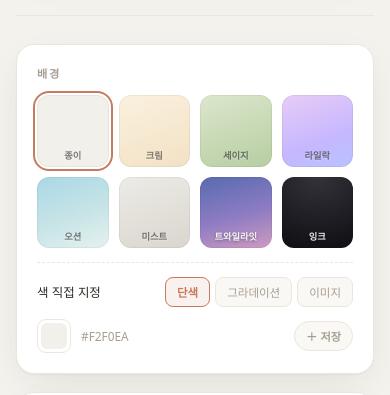
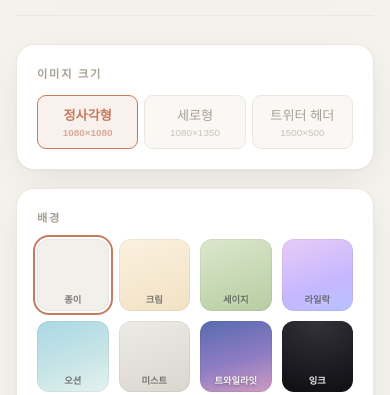
Before and after one commit to DearMySn1p3r/DearMySn1p3r_47, a plain HTML site: page index.html in a window 390 px wide. Shown: the part 449-844 px from the top of the page. Drawn offline with nearby package versions, Linux system fonts and the light colour scheme; a web font is replaced by a local one.

Commit message:
Update index.html

```diff
--- a/index.html
+++ b/index.html
@@ -4,8 +4,6 @@
 <meta charset="UTF-8">
 <meta name="viewport" content="width=device-width, initial-scale=1.0">
 <title>Excerpt Card Maker</title>
-  <link rel="icon" type="image/png" href="MOMO.png">
-  <link rel="apple-touch-icon" href="MOMO.png">
 <link rel="stylesheet" as="style" crossorigin href="https://cdn.jsdelivr.net/gh/orioncactus/pretendard@v1.3.9/dist/web/static/pretendard.css" />
 <link rel="stylesheet" href="https://fonts.googleapis.com/css2?family=Noto+Serif+KR:wght@200;300;400;500;700&family=Noto+Sans+KR:wght@200;300;400;500;700&family=Nanum+Myeongjo:wght@400;700&family=Gowun+Batang:wght@400;700&family=Gowun+Dodum&family=Hahmlet:wght@200;300;400;500;700&display=swap">
 <style>
@@ -162,6 +160,15 @@ textarea.sub{min-height:48px;resize:vertical;line-height:1.5;}
   <section class="panel">
 
     <div class="card">
+      <div class="lbl">이미지 크기</div>
+      <div class="seg" id="segSize">
+        <button class="on" onclick="setSize('square',this)">정사각형<br><span style="font-size:.62rem;opacity:.6;">1080×1080</span></button>
+        <button onclick="setSize('portrait',this)">세로형<br><span style="font-size:.62rem;opacity:.6;">1080×1350</span></button>
+        <button onclick="setSize('twitter',this)">트위터 헤더<br><span style="font-size:.62rem;opacity:.6;">1500×500</span></button>
+      </div>
+    </div>
+
+    <div class="card">
       <div class="lbl">배경</div>
       <div class="swatches" id="swatches"></div>
       <div class="cust">
@@ -308,7 +315,7 @@ const PRESETS=[
   {id:'ink',   nm:'잉크',     css:'radial-gradient(120% 100% at 50% 0%,#34323A,#121116)', color:'light'},
 ];
 const COLORS={dark:{q:'#2C2823',op:.7},light:{q:'#FFFFFF',op:.82}};
-const state={mode:'preset',presetId:'paper',savedIdx:-1,bgCss:'#F2F0EA',color:'dark',colorLocked:false,font:"'Pretendard',sans-serif",align:'left',valign:'center',wrap:'keep-all',fontSize:34,lineHeight:1.72,letterSpacing:0,padX:84,padY:110,customMode:'solid',dir:'180deg',weight:300,italic:false};
+const state={mode:'preset',presetId:'paper',savedIdx:-1,bgCss:'#F2F0EA',color:'dark',colorLocked:false,font:"'Pretendard',sans-serif",align:'left',valign:'center',wrap:'keep-all',fontSize:34,lineHeight:1.72,letterSpacing:0,padX:84,padY:110,customMode:'solid',dir:'180deg',weight:300,italic:false,sizeId:'square'};
 
 const editor=document.getElementById('editor');
 const ICON_MOON='<svg width="18" height="18" viewBox="0 0 24 24" fill="none" stroke="currentColor" stroke-width="1.7" stroke-linecap="round" stroke-linejoin="round"><path d="M21 12.8A9 9 0 1 1 11.2 3a7 7 0 0 0 9.8 9.8z"/></svg>';
@@ -318,11 +325,16 @@ function loadLS(k){try{return JSON.parse(localStorage.getItem(k))||[];}catch(e){
 function saveLS(k,v){try{localStorage.setItem(k,JSON.stringify(v));}catch(e){}}
 let myBg=loadLS(LS_BG), myHl=loadLS(LS_HL);
 let settingsReady=false;
-const SET_KEYS=['font','fontSize','lineHeight','letterSpacing','padX','padY','align','valign','wrap','color','colorLocked','mode','presetId','bgCss','customMode','dir'];
+const SET_KEYS=['font','fontSize','lineHeight','letterSpacing','padX','padY','align','valign','wrap','color','colorLocked','mode','presetId','bgCss','customMode','dir','sizeId'];
 function saveSettings(){if(!settingsReady)return;clearTimeout(saveSettings._t);saveSettings._t=setTimeout(()=>{const o={};SET_KEYS.forEach(k=>o[k]=state[k]);saveLS(LS_SET,o);},250);}
 function loadSettings(){let o;try{o=JSON.parse(localStorage.getItem(LS_SET));}catch(e){o=null;}if(o&&typeof o==='object'){SET_KEYS.forEach(k=>{if(o[k]!==undefined)state[k]=o[k];});}try{if(!localStorage.getItem('excerpt.lhfix.v3')){if(state.lineHeight>1.8)state.lineHeight=1.72;localStorage.setItem('excerpt.lhfix.v3','1');}}catch(_){}settingsReady=true;}
 function setVal(key){const el=document.getElementById('v-'+key);if(!el)return;const v=state[key];const u=key==='lineHeight'?'x':'px';const disp=key==='letterSpacing'?(+v).toFixed(1):(key==='lineHeight'?(+v).toFixed(2):v);el.innerHTML=disp+'<span class="u">'+u+'</span>';}
 function restoreUI(){
+  // 이미지 크기 복원
+  if(!SIZES[state.sizeId])state.sizeId='square';
+  const sz=curSize();const cv=document.getElementById('canvas');cv.style.width=sz.w+'px';cv.style.height=sz.h+'px';
+  const wrap=document.querySelector('.canvas-wrap');if(wrap)wrap.style.aspectRatio=sz.w+' / '+sz.h;
+  const sord={square:0,portrait:1,twitter:2};document.querySelectorAll('#segSize button').forEach((b,i)=>b.classList.toggle('on',i===(sord[state.sizeId]!==undefined?sord[state.sizeId]:0)));
   document.querySelectorAll('#fonts .fbtn').forEach(b=>b.classList.toggle('on',b.dataset.f===state.font));
   const am={left:0,center:1,right:2};document.querySelectorAll('#segAlign button').forEach((b,i)=>b.classList.toggle('on',i===am[state.align]));
   const vm={center:0,top:1,bottom:2};document.querySelectorAll('#segValign button').forEach((b,i)=>b.classList.toggle('on',i===vm[state.valign]));
@@ -465,7 +477,7 @@ function renderHL(){
   const marks=quoteTextEl.querySelectorAll('mark');
   if(!marks.length)return;
   const canvas=document.getElementById('canvas');
-  const scale=(canvas.getBoundingClientRect().width||1080)/1080;
+  const scale=(canvas.getBoundingClientRect().width||curSize().w)/curSize().w;
   const base=quoteTextEl.getBoundingClientRect();
   const fs=state.fontSize;
   marks.forEach(m=>{
@@ -613,7 +625,7 @@ editor.addEventListener('click',e=>{const mk=e.target&&e.target.closest&&e.targe
 /* 미리보기: 칠해진 부분을 탭하면 그 형광펜 제거 — 오버레이 사각형 좌표로 판정 */
 quoteTextEl.addEventListener('click',e=>{
   try{const s=getSelection();if(s&&s.rangeCount&&!s.getRangeAt(0).collapsed)return;}catch(_){}
-  const canvas=document.getElementById('canvas');const scale=(canvas.getBoundingClientRect().width||1080)/1080;
+  const canvas=document.getElementById('canvas');const scale=(canvas.getBoundingClientRect().width||curSize().w)/curSize().w;
   const base=quoteTextEl.getBoundingClientRect();
   const px=(e.clientX-base.left)/scale, py=(e.clientY-base.top)/scale;
   const fs=state.fontSize;const marks=quoteTextEl.querySelectorAll('mark');
@@ -681,9 +693,20 @@ function toggleQuotes(){
 }
 
 function toggleDark(){const d=document.body.classList.toggle('dark');document.getElementById('themeBtn').innerHTML=d?ICON_SUN:ICON_MOON;}
-function scale(){const w=document.querySelector('.canvas-wrap'),c=document.getElementById('canvas');if(w&&c)c.style.transform='scale('+(w.getBoundingClientRect().width/1080)+')';}
+const SIZES={square:{w:1080,h:1080},portrait:{w:1080,h:1350},twitter:{w:1500,h:500}};
+function curSize(){return SIZES[state.sizeId]||SIZES.square;}
+function setSize(id,btn){
+  const s=SIZES[id];if(!s)return;
+  state.sizeId=id;
+  const cv=document.getElementById('canvas');
+  cv.style.width=s.w+'px';cv.style.height=s.h+'px';
+  const wrap=document.querySelector('.canvas-wrap');if(wrap)wrap.style.aspectRatio=s.w+' / '+s.h;
+  document.querySelectorAll('#segSize button').forEach(b=>b.classList.remove('on'));if(btn)btn.classList.add('on');
+  scale();renderHL();saveSettings();
+}
+function scale(){const w=document.querySelector('.canvas-wrap'),c=document.getElementById('canvas');if(w&&c)c.style.transform='scale('+(w.getBoundingClientRect().width/curSize().w)+')';}
 
-function shot(){return html2canvas(document.getElementById('canvas'),{scale:1,useCORS:true,backgroundColor:null,width:1080,height:1080,onclone:d=>{d.getElementById('canvas').style.transform='scale(1)';}});}
+function shot(){const s=curSize();return html2canvas(document.getElementById('canvas'),{scale:1,useCORS:true,backgroundColor:null,width:s.w,height:s.h,onclone:d=>{d.getElementById('canvas').style.transform='scale(1)';}});}
 function saveImg(){const b=document.getElementById('saveBtn'),o=b.textContent;b.textContent='생성 중…';b.disabled=true;shot().then(cv=>{const a=document.createElement('a');a.download='excerpt_'+Date.now()+'.png';a.href=cv.toDataURL('image/png');a.click();b.textContent=o;b.disabled=false;}).catch(()=>{alert('저장에 실패했어요. 다시 시도해 주세요.');b.textContent=o;b.disabled=false;});}
 function copyImg(){const b=document.getElementById('copyBtn'),o=b.textContent;b.textContent='복사 중…';b.disabled=true;shot().then(cv=>{cv.toBlob(blob=>{if(!blob){alert('복사 중 문제가 생겼어요.');b.textContent=o;b.disabled=false;return;}try{navigator.clipboard.write([new ClipboardItem({'image/png':blob})]).then(()=>{b.textContent='복사됨!';setTimeout(()=>{b.textContent=o;b.disabled=false;},1600);}).catch(()=>{alert('이 브라우저에서는 복사가 안 돼요. 이미지 저장을 이용해 주세요.');b.textContent=o;b.disabled=false;});}catch(e){alert('클립보드를 지원하지 않는 환경이에요. 이미지 저장을 이용해 주세요.');b.textContent=o;b.disabled=false;}},'image/png');}).catch(()=>{alert('복사에 실패했어요.');b.textContent=o;b.disabled=false;});}
 
```
